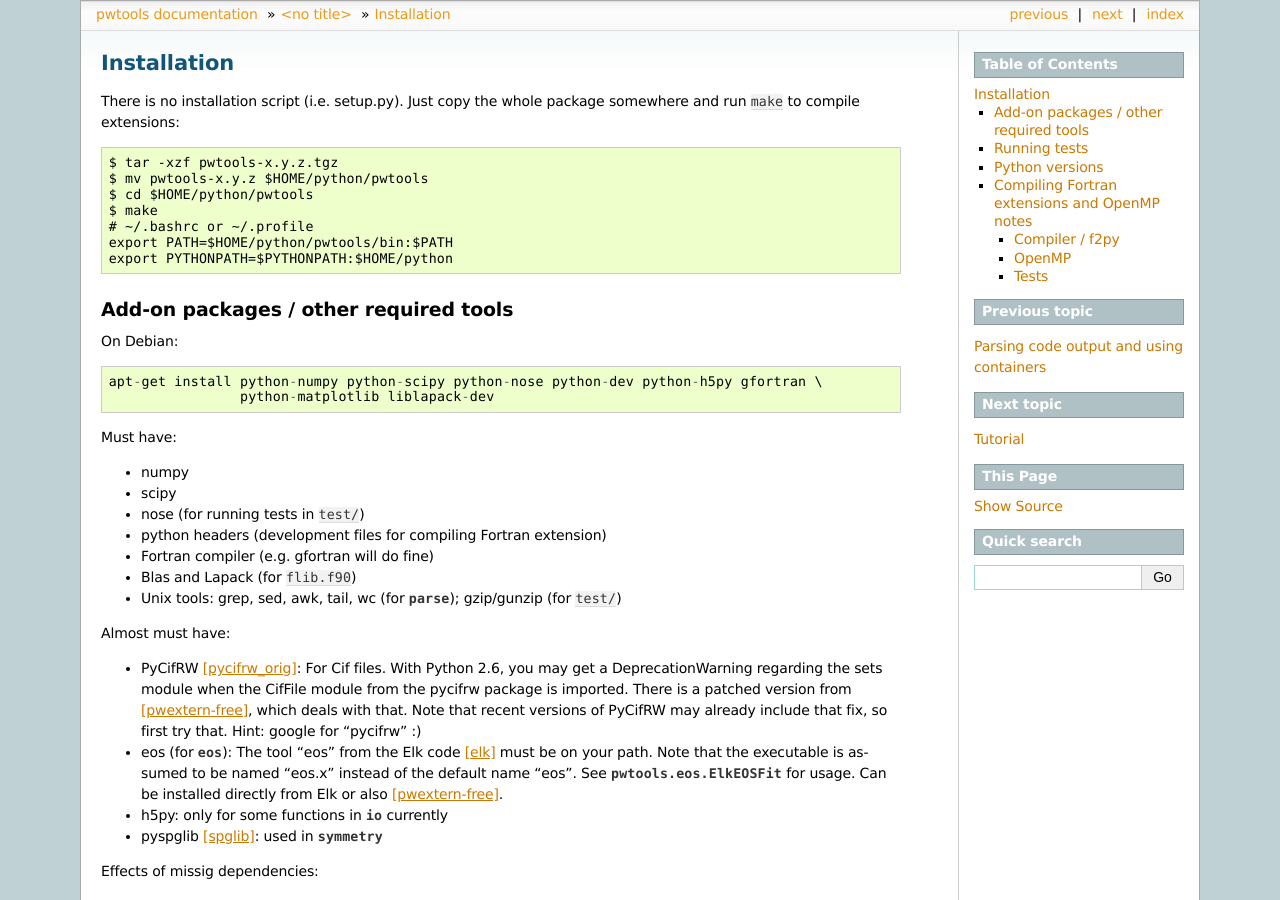
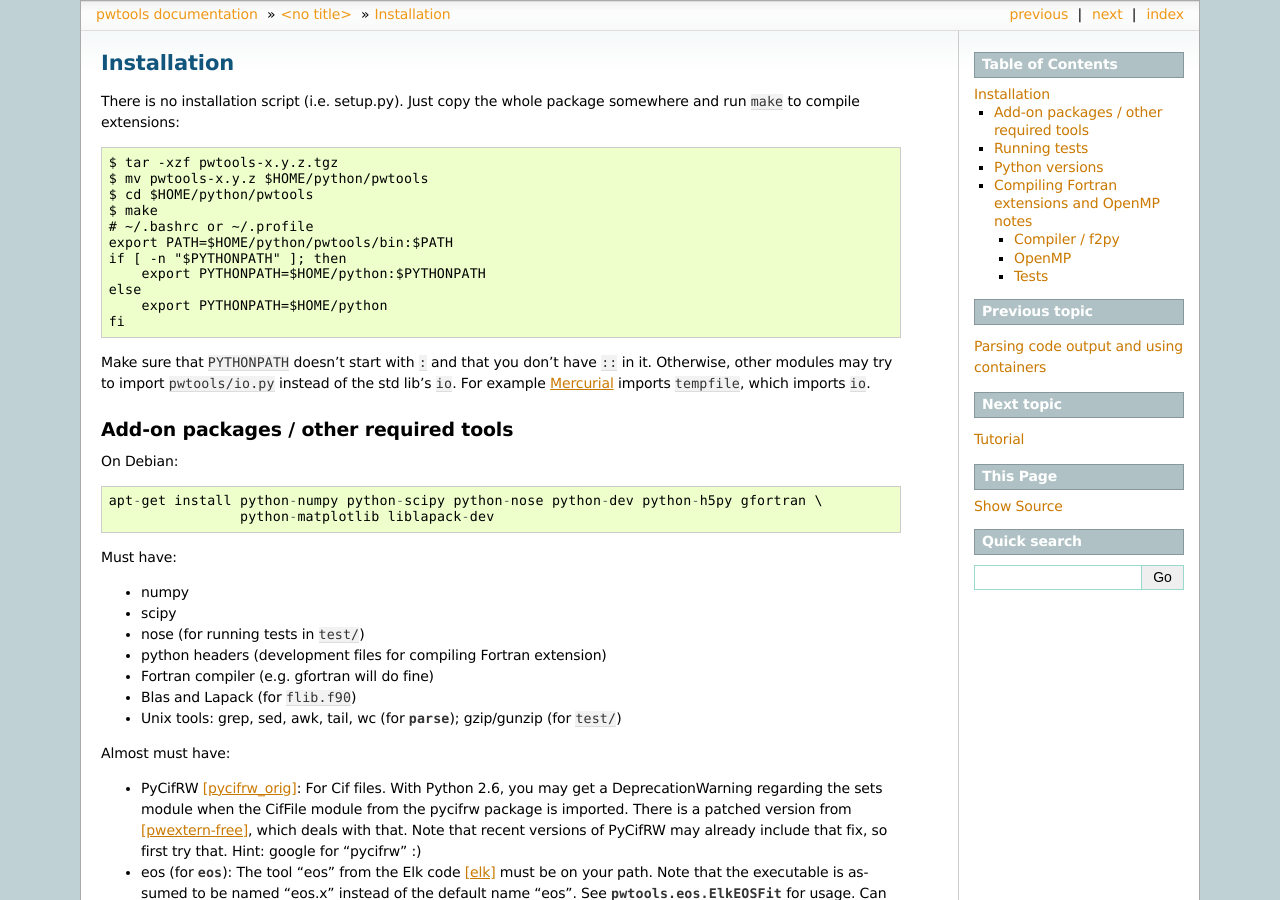
Before and after one commit to elcorto/pwtools, a Sphinx documentation site: the page built from doc/source/written/install.rst, in a window 1280 px wide and 900 px high. Built offline with Sphinx 7.4.7, drawn with Linux system fonts in a browser that asks for light colours; formulas are drawn with MathJax 3; pages that are not in the unit, such as notebooks, are missing from menus.

Commit message:
ENH: Update install doc about setting up a correct PYTHONPATH.

```diff
--- a/README.rst
+++ b/README.rst
@@ -32,6 +32,10 @@ somewhere and run ``make`` to compile extensions::
     $ make
     # ~/.bashrc or ~/.profile
     export PATH=$HOME/python/pwtools/bin:$PATH
-    export PYTHONPATH=$PYTHONPATH:$HOME/python
+    if [ -n "$PYTHONPATH" ]; then
+        export PYTHONPATH=$HOME/python:$PYTHONPATH
+    else
+        export PYTHONPATH=$HOME/python
+    fi
 
 .. _API reference doc: http://elcorto.bitbucket.org/pwtools/generated/api/index.html
--- a/doc/source/written/install.rst
+++ b/doc/source/written/install.rst
@@ -10,7 +10,18 @@ somewhere and run ``make`` to compile extensions::
     $ make
     # ~/.bashrc or ~/.profile
     export PATH=$HOME/python/pwtools/bin:$PATH
-    export PYTHONPATH=$PYTHONPATH:$HOME/python
+    if [ -n "$PYTHONPATH" ]; then
+        export PYTHONPATH=$HOME/python:$PYTHONPATH
+    else
+        export PYTHONPATH=$HOME/python
+    fi
+
+Make sure that ``PYTHONPATH`` doesn't start with ``:`` and that you don't have
+``::`` in it. Otherwise, other modules may try to import ``pwtools/io.py``
+instead of the std lib's ``io``. For example `Mercurial
+<http://mercurial.selenic.com>`_ imports ``tempfile``, which imports
+``io``.
+
 
 Add-on packages / other required tools
 --------------------------------------
```
